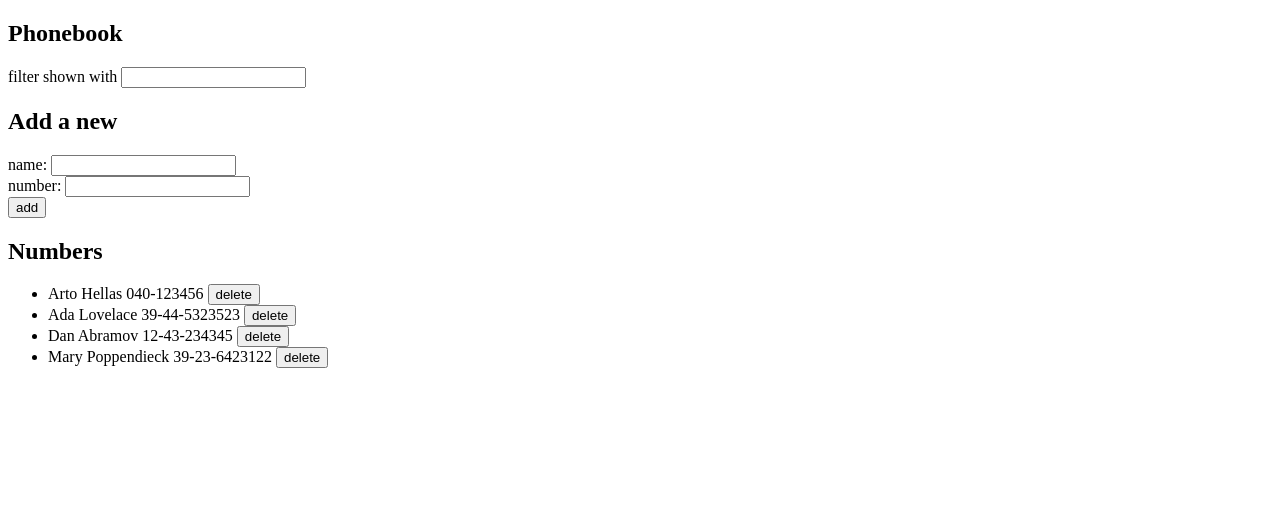
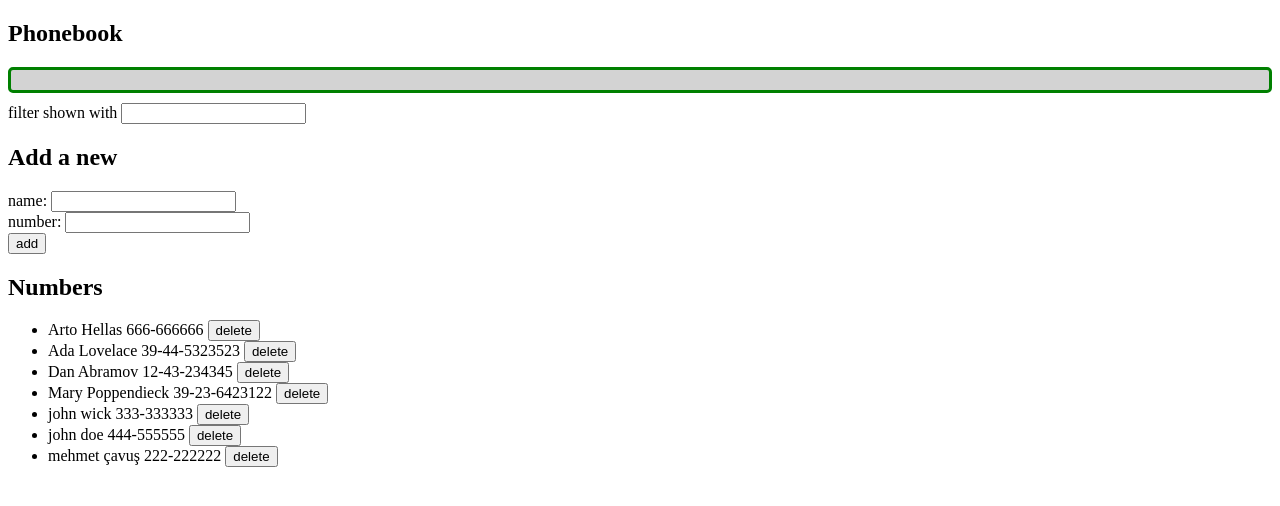
Before and after one commit to m3xy0/fullstackopen, a React (Vite) app in the folder part2/phonebook/: page / in a window 1280 px wide. Shown: the top 506 px of the page. Built offline with nearby package versions, Linux system fonts and the light colour scheme; data requests are answered from the project's data file.

Commit message:
ex.2.16 finished. It shows a notification that lasts for a few seconds after a successful operation is executed.

```diff
--- a/part2/phonebook/db.json
+++ b/part2/phonebook/db.json
@@ -1,8 +1,8 @@
 {
-  "persons":[
+  "persons": [
     {
       "name": "Arto Hellas",
-      "number": "040-123456",
+      "number": "666-666666",
       "id": "1"
     },
     {
@@ -19,6 +19,21 @@
       "name": "Mary Poppendieck",
       "number": "39-23-6423122",
       "id": "4"
+    },
+    {
+      "name": "john wick",
+      "number": "333-333333",
+      "id": "1cdd"
+    },
+    {
+      "id": "610f",
+      "name": "john doe",
+      "number": "444-555555"
+    },
+    {
+      "id": "617f",
+      "name": "mehmet çavuş",
+      "number": "222-222222"
     }
   ]
 }
--- a/part2/phonebook/src/App.jsx
+++ b/part2/phonebook/src/App.jsx
@@ -3,18 +3,19 @@ import Filter from './components/Filter'
 import PersonForm from './components/PersonForm'
 import Persons from './components/Persons'
 import phoneListService from './services/phoneListService'
+import Notification from './components/Notification'
 
 const App = () => {
   const [persons, setPersons] = useState([])
   const [newName, setNewName] = useState('')
   const [newNumber, setNewNumber] = useState('')
   const [filterName, setFilterName] = useState('')
+  const [message, setMessage] = useState('')
 
   useEffect(() => {
     phoneListService
       .getAllList()
       .then(fullList => {
-        console.log(fullList)
         setPersons(fullList)
       })
   }, [])
@@ -33,6 +34,10 @@ const App = () => {
         .revisePhoneNumber(persons.find(person => person.name === nameObject.name).id, nameObject)
         .then(revisedPhoneNumber => {
           setPersons(persons.map(person => person.id === revisedPhoneNumber.id ? revisedPhoneNumber : person))
+          setMessage(`Revised phone number of ${revisedPhoneNumber.name}`)
+          setTimeout(() => {
+          setMessage(null)
+        }, 5000)
           setNewName('')
           setNewNumber('')
         })
@@ -43,6 +48,10 @@ const App = () => {
       .newPhoneNumber(nameObject)
       .then(returnedPhoneNumber => {
         setPersons(persons.concat(returnedPhoneNumber))
+        setMessage(`Added ${returnedPhoneNumber.name}`)
+        setTimeout(() => {
+          setMessage(null)
+        }, 5000)
         setNewName('')
         setNewNumber('')
       })
@@ -53,8 +62,11 @@ const App = () => {
     phoneListService
       .deletePhoneNumber(id)
       .then(returnedPhoneNumber => {
-        console.log(returnedPhoneNumber);
         setPersons(persons.filter(person => person.id !== returnedPhoneNumber.id))
+        setMessage(`Deleted ${returnedPhoneNumber.name}`)
+        setTimeout(() => {
+          setMessage(null)
+        }, 5000)
       })
   }
 
@@ -73,6 +85,7 @@ const App = () => {
   return (
     <div>
       <h2>Phonebook</h2>
+      <Notification message={message} />
       <Filter
         filterName={filterName}
         onChange={handleNameFilter}
--- /dev/null
+++ b/part2/phonebook/src/components/Notification.jsx
@@ -0,0 +1,23 @@
+const Notification = ({ message }) => {
+    const style = {
+        color: 'green',
+        background: 'lightgrey',
+        fontSize: 20,
+        borderStyle: 'solid',
+        borderRadius: 5,
+        padding: 10,
+        marginBottom: 10
+    }
+
+    if(message === null) {
+        return null
+    }
+
+    return (
+        <div style={style}>
+            {message}
+        </div>
+    )
+}
+
+export default Notification
```
